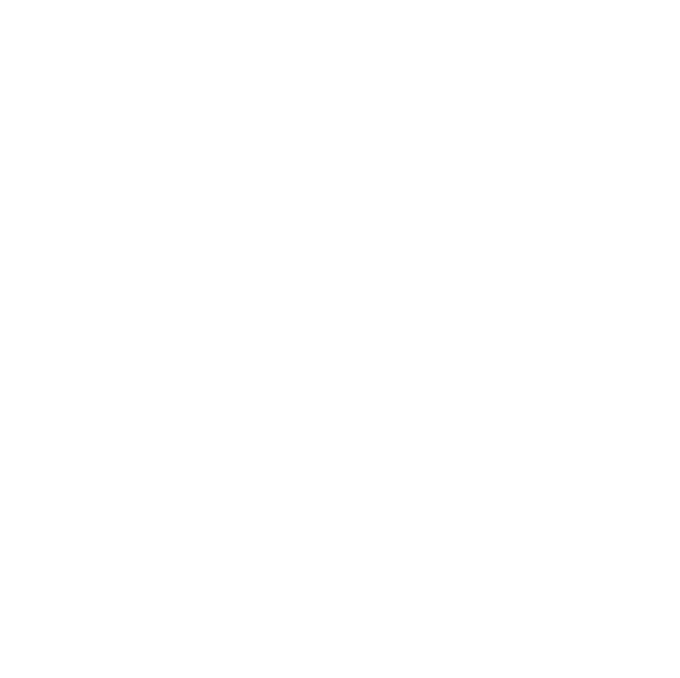
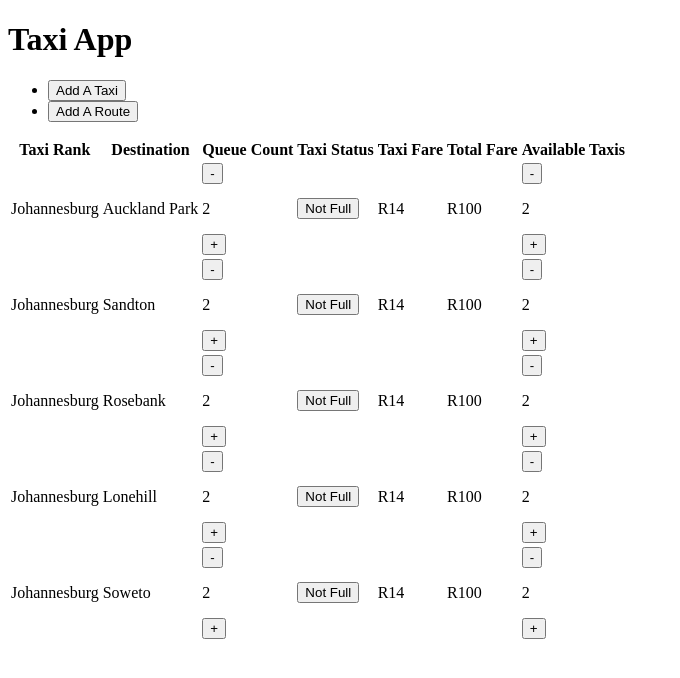
Before and after one commit to mbalindaba01/taxi-app, a plain HTML site: page index.html in a window 1280 px wide. Shown: the whole page, without its empty margins (0-680 px from the left). Drawn offline with nearby package versions, Linux system fonts and the light colour scheme.

Commit message:
set up table

```diff
--- a/index.html
+++ b/index.html
@@ -12,7 +12,113 @@
 <body>
     <script src="index.js"></script>
     <div x-data="taxis">
-
+        <header>
+            <h1>Taxi App</h1>
+            <nav>
+                <ul>
+                    <li><button>Add A Taxi</button></a></li>
+                    <li><button>Add A Route</button></a></li>
+                </ul>
+            </nav>
+        </header>
+        <main>
+            <table>
+                <tr>
+                  <th>Taxi Rank</th>
+                  <th>Destination</th>
+                  <th>Queue Count</th>
+                  <th>Taxi Status</th>
+                  <th>Taxi Fare</th>
+                  <th>Total Fare</th>
+                  <th>Available Taxis</th>
+                </tr>
+                <tr>
+                    <td>Johannesburg</td>
+                    <td>Auckland Park</td>
+                    <td>
+                        <button>-</button>
+                        <p>2</p>
+                        <button>+</button>
+                    </td>
+                    <td><button>Not Full</button></td>
+                    <td>R14</td>
+                    <td>R100</td>
+                    <td>
+                        <button>-</button>
+                        <p>2</p>
+                        <button>+</button>
+                    </td>
+                </tr>
+                <tr>
+                    <td>Johannesburg</td>
+                    <td>Sandton</td>
+                    <td>
+                        <button>-</button>
+                        <p>2</p>
+                        <button>+</button>
+                    </td>
+                    <td><button>Not Full</button></td>
+                    <td>R14</td>
+                    <td>R100</td>
+                    <td>
+                        <button>-</button>
+                        <p>2</p>
+                        <button>+</button>
+                    </td>
+                </tr>
+                <tr>
+                    <td>Johannesburg</td>
+                    <td>Rosebank</td>
+                    <td>
+                        <button>-</button>
+                        <p>2</p>
+                        <button>+</button>
+                    </td>
+                    <td><button>Not Full</button></td>
+                    <td>R14</td>
+                    <td>R100</td>
+                    <td>
+                        <button>-</button>
+                        <p>2</p>
+                        <button>+</button>
+                    </td>
+                </tr>
+                <tr>
+                    <td>Johannesburg</td>
+                    <td>Lonehill</td>
+                    <td>
+                        <button>-</button>
+                        <p>2</p>
+                        <button>+</button>
+                    </td>
+                    <td><button>Not Full</button></td>
+                    <td>R14</td>
+                    <td>R100</td>
+                    <td>
+                        <button>-</button>
+                        <p>2</p>
+                        <button>+</button>
+                    </td>
+                </tr>
+                <tr>
+                    <td>Johannesburg</td>
+                    <td>Soweto</td>
+                    <td>
+                        <button>-</button>
+                        <p>2</p>
+                        <button>+</button>
+                    </td>
+                    <td><button>Not Full</button></td>
+                    <td>R14</td>
+                    <td>R100</td>
+                    <td>
+                        <button>-</button>
+                        <p>2</p>
+                        <button>+</button>
+                    </td>
+                </tr>
+              </table>
+        </main>
     </div>
 </body>
 </html>
```
